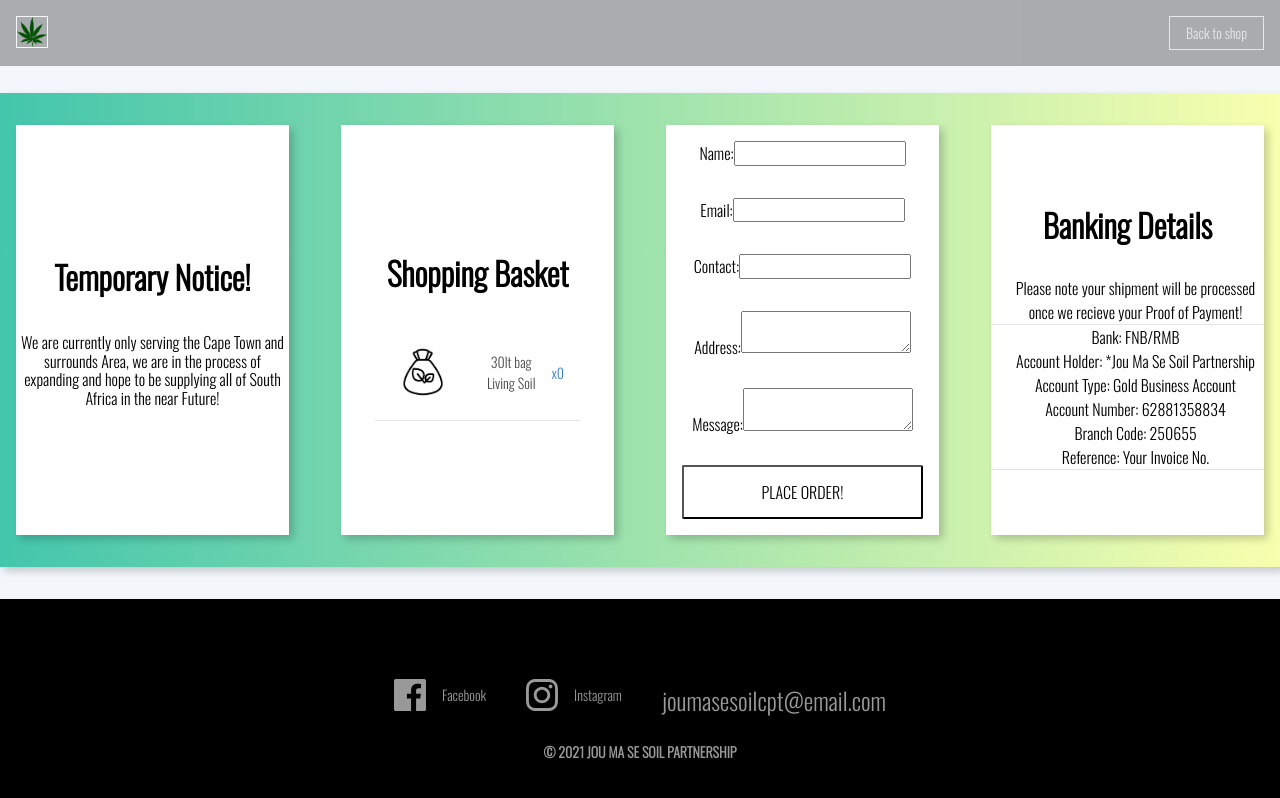
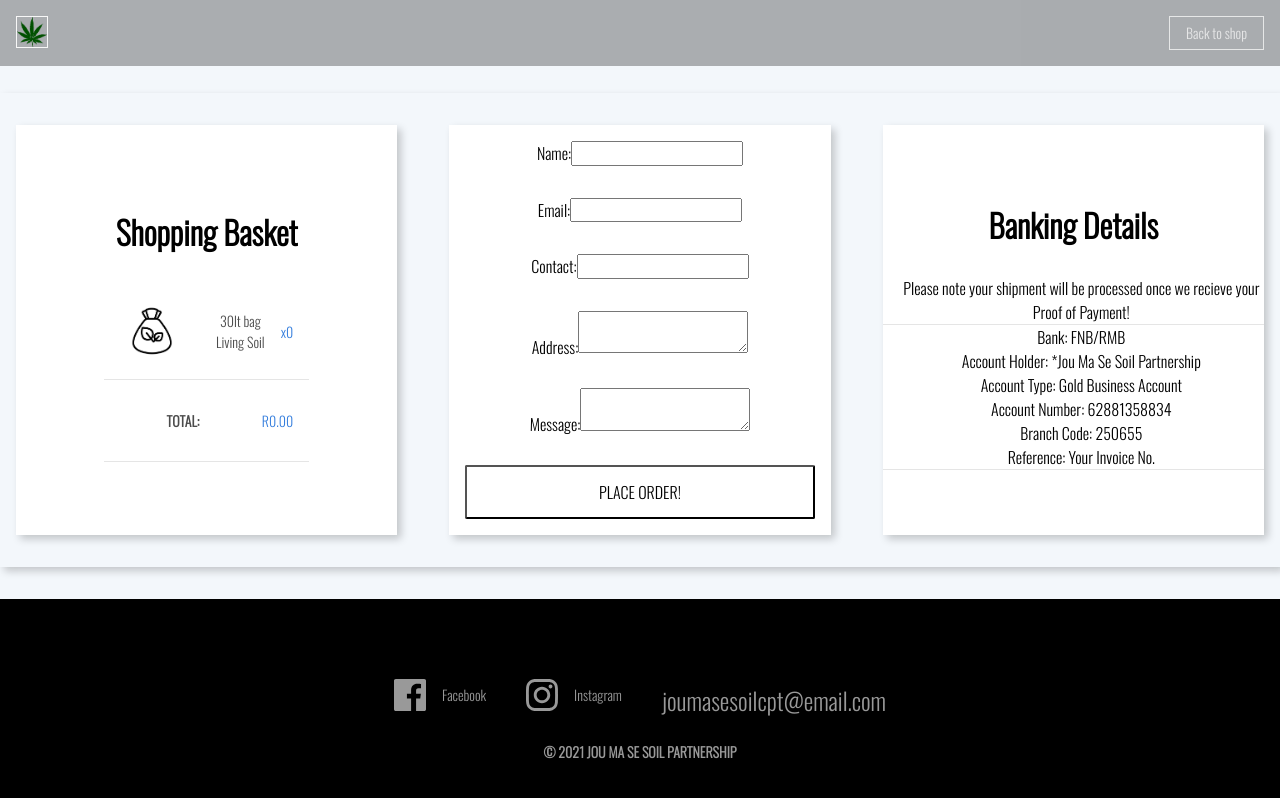
Before and after one commit to JouMaSeSoil/shop, a React (Create React App) app: page / in a window 1280 px wide. Both pictures are taken after a click on the button "Confirm Order". Shown: the part 5-803 px from the top of the page. Built offline with nearby package versions, Linux system fonts and the light colour scheme.

Commit message:
styling and basket updates

```diff
--- a/src/Components/About/About.css
+++ b/src/Components/About/About.css
@@ -1,8 +1,10 @@
 .aboutUs {
-  border: solid 1px black;
+  /* border: solid 1px black; */
   padding: 20px;
 /*
   background-color:
   #f3f7fb; */
-  margin: 0px 20px 20px 0px;
 }
+.importantText{
+   color: green !important;
+}
--- a/src/Components/About/About.js
+++ b/src/Components/About/About.js
@@ -37,7 +37,7 @@ const About = () => {
           style={{ background: `black url(${photo4}) center` }}
         ></div>
       </div>
-      <div className="fl w-100 w-50-l pr2-l pl2-ns mb4 mb0-l mb4 outline shadow-5">
+      <div className="fl w-100 w-50-l pr2-l pl2-ns mb4 mb0-l mb4  shadow-5">
         <div className="pa4">
           {/* This is where the scroll soome results takes you (h1 below this) */}
           <h1 id="Results" className="f4 f2-l fw7 mt0 pv3-l bb-l bb--black">
@@ -69,27 +69,35 @@ const About = () => {
             style={{ background: `black url(${photo5}) center` }}
           ></div>
         </div>
+        {/* bring it back here */}
         <div className="fl w-100 w-25-l  mb3">
           <p
             id="About"
             className="lh-copy lh-solid measure f4 pt0-l mt0 mb3 center "
           > <div className='aboutUs shadow-5'>
-              <span className="db-ns f3 fw7 lh-solid mb3 mb0-m mb4-l">A message from Ruan and Julian..</span>
-              <span  >
-                We have crafted a living soil to sustain your plants throughout their growth cycles. Packed with 23 indigenous microbes, lactic and photosynthetic bacteria, natural yeast and 12 types of mycorrhizal fungi.
+              <span className="db-ns f3 tl fw7 lh-solid mb3 mb0-m mb4-l">A message from Ruan and Julian..</span>
+              <span  className="tj">
+                We have crafted a living soil to sustain your plants throughout their growth cycles. Packed with <span classname = "importantText b">23 indigenous microbes, lactic and photosynthetic bacteria, natural yeast and 12 types of mycorrhizal fungi.</span>
                 The bulk of the soil is made up of Coco peat, perlite and vermiculite for water retention, natural rock phosphates and worm castings for the slow release of nutrients. The soil is then stacked with all the nutrients and minerals a plant could want.
-                We are firmly rooted in providing a natural and organic product. Every part of our soil from our biodegradable Calico sacks to our microbial culture is sourced locally and sustainably.
-                Plants can be supplemented during the veg and flower phase with organic feed if desired but additional nutrients are not required. However please refrain from using in-organic fertilizer or pesticides as these could kill the microbes and fungi in the soil.
-              </span>
+                </span>
+
             </div>
           </p>
         </div>
         <div className="fl w-100 w-75-l pv0 mv0">
           <div className="fl w-100 mb2 mb4-l">
+
+
             <div
               className="cover pv5 pv6-l shadow-5"
               style={{ background: `black url(${photo6}) center` }}
             ></div>
+
+          <div className="cover pv4 pv6-l shadow-5">
+             <span className="tj">
+                We are firmly rooted in providing a natural and organic product. Every part of our soil from our biodegradable Calico sacks to our microbial culture is sourced locally and sustainably.
+                </span>
+            </div>
           </div>
           <div className="fl w-25 mb2 mb4-l">
             <div
@@ -103,6 +111,14 @@ const About = () => {
               style={{ background: `black url(${photo8}) center` }}
             ></div>
           </div>
+
+          <div className="cover pv4 pv6-l shadow-5">
+              <span className="tj">
+                Plants can be supplemented during the veg and flower phase with organic feed if desired but additional nutrients are not required. However please refrain from using in-organic fertilizer or pesticides as these could kill the microbes and fungi in the soil.
+              </span>
+            </div>
+
+
           <div className="fl w-100 mb2 mb4-l">
             <div
               className="cover pv5 pv6-ns shadow-5"
--- a/src/Components/Checkout/Checkout.css
+++ b/src/Components/Checkout/Checkout.css
@@ -22,17 +22,7 @@
   border-width: 4px;
   border-color: black;
 }
-.backgroundImg {
 
-
-    background-image: linear-gradient(to right, #43C6AC , #f8ffae);
-
-  /* background-image: url("welcomeImg.jpg");
-  height: 450px;
-  background-position: center;
-  background-repeat: no-repeat;
-  background-size: cover; */
-}
 /* .notice{
   width: 250px;
 } */
--- a/src/Components/Checkout/Checkout.js
+++ b/src/Components/Checkout/Checkout.js
@@ -41,11 +41,7 @@ const Checkout = ({ bagQuantity, interested, onRouteChange, route }) => {
         </div>
       ) : (
         <div className="centerPersonal mv4 shadow-5 b--black-10 backgroundImg container">
-         <div className="centerPersonal mv4 shadow-5 b--black-10 contact-form ma3 grow bg-white notice">
-           <h1>Temporary Notice! </h1>
-           <div><p>We are currently only serving the Cape Town and surrounds Area, we are in the process of expanding and hope to be supplying all of South Africa in the near Future!</p></div>
-         </div>
-          <div className="centerPersonal mv4 shadow-5 b--black-10 contact-form ma3 grow bg-white">
+         <div className="centerPersonal mv4 shadow-5 b--black-10 contact-form ma3 grow bg-white">
             <h1 className="ma3 pa3">Shopping Basket</h1>
             <ul className="list pl0 mt0 measure center">
               <li className="flex items-center lh-copy  ph0-l bb b--black-10 padsides">
@@ -82,6 +78,19 @@ const Checkout = ({ bagQuantity, interested, onRouteChange, route }) => {
                   </div>
                 </li>
               )}
+            <li className="flex items-center lh-copy  ph0-l bb b--black-10 padsides">
+
+                <div className="pl3 flex-auto">
+                  <span className="f6 db black-70 b">TOTAL:</span>
+
+                </div>
+                <div>
+                  <p className="f6 link blue hover-dark-gray pa3">
+                    R{bagQuantity*150}.00
+                  </p>
+                </div>
+              </li>
+
             </ul>
           </div>
           <div className="grow">
--- a/src/Components/Products/ProductCard/ProductCard.js
+++ b/src/Components/Products/ProductCard/ProductCard.js
@@ -17,7 +17,7 @@ const ProductCard = ({ setQuantity, bagQuantity }) => {
               <h1 className="f5 f4-ns mv0">30l Living Soil</h1>
             </div>
             <div className="dtc tr">
-              <h2 className="f5 mv0">R170.00</h2>
+              <h2 className="f5 mv0">R150.00</h2>
             </div>
           </div>
           <p className="f6 lh-copy measure mt2 mid-gray">
```
Also changed, not shown: 1 other file (tests, documents, lock files or other folders).
